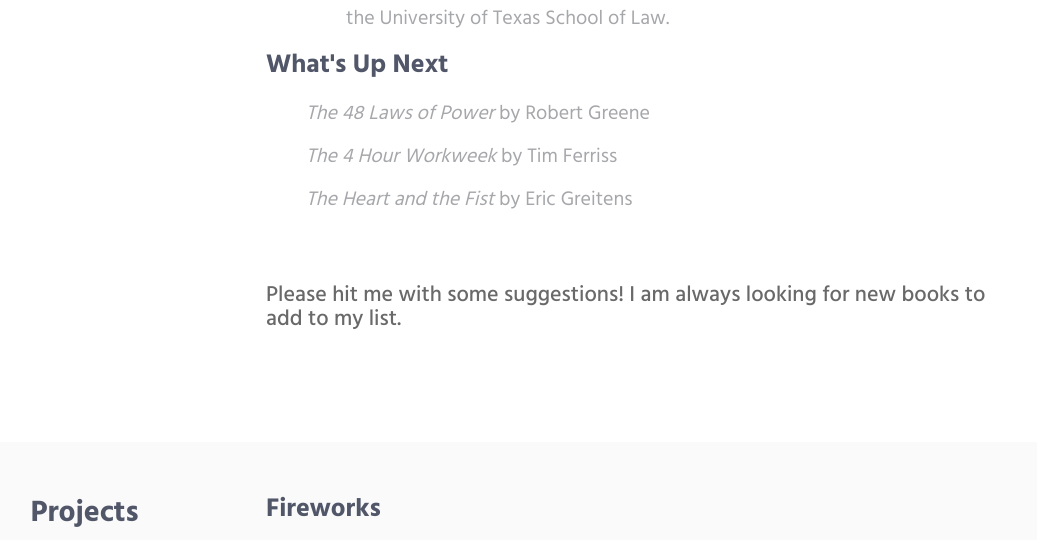
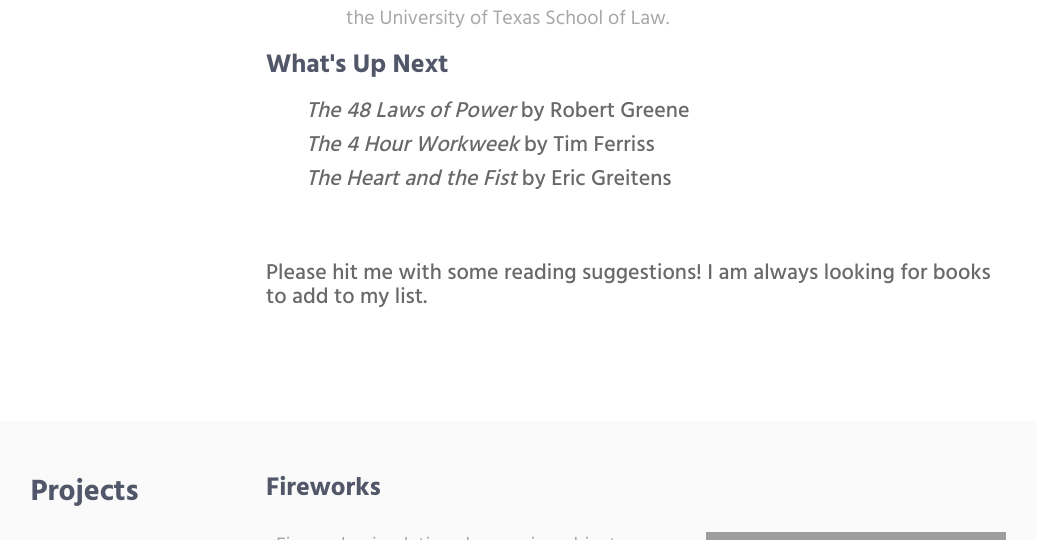
Before and after one commit to panieldark/panieldark.github.io, a plain HTML site: page index.html in a window 1280 px wide. Shown: the part 1881-2421 px from the top of the page, without its empty margins (194-1231 px from the left). Drawn offline with Linux system fonts and the light colour scheme; grey boxes are pictures that could not be loaded.

Commit message:
yep. another one

```diff
--- a/index.html
+++ b/index.html
@@ -198,19 +198,19 @@
                     <h3>What's Up Next</h3>
                     <p>
                       <ul>
-                        <p> <i>The 48 Laws of Power</i> by Robert Greene </p>
+                        <h4> <i>The 48 Laws of Power</i> by Robert Greene </h4>
                       </ul>
                       <ul>
-                        <p> <i>The 4 Hour Workweek</i> by Tim Ferriss</p>
+                        <h4> <i>The 4 Hour Workweek</i> by Tim Ferriss</h4>
                       </ul>
                       <ul>
-                        <p> <i>The Heart and the Fist</i> by Eric Greitens</p>
+                        <h4> <i>The Heart and the Fist</i> by Eric Greitens</h4>
                       </ul>
                     </p>
                   </div>
 
                   <div id="container">
-                    <h4>Please hit me with some suggestions! I am always looking for new books to add to my list.</h4>
+                    <h4>Please hit me with some reading suggestions! I am always looking for books to add to my list.</h4>
                   </div>
 
                 </div>
```
